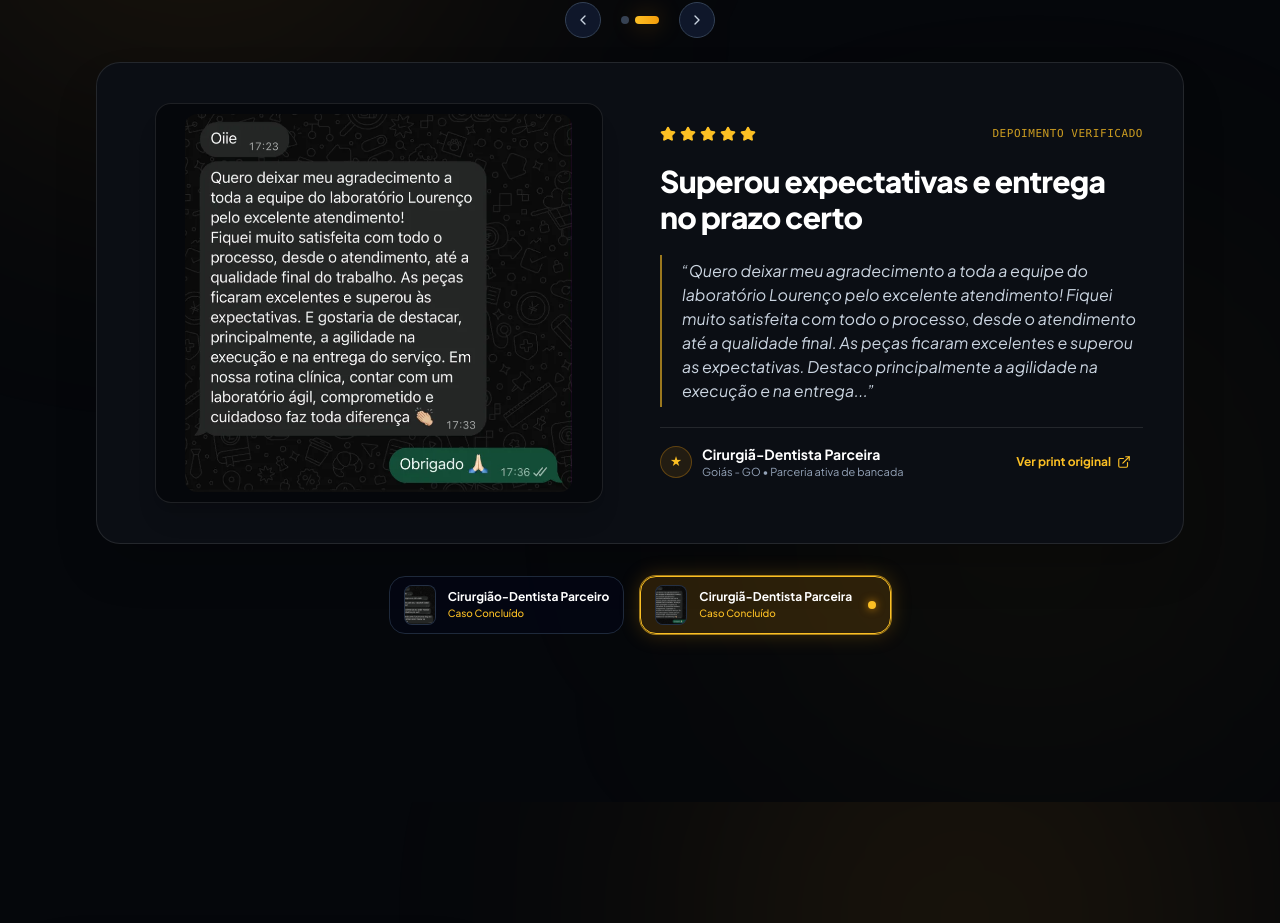
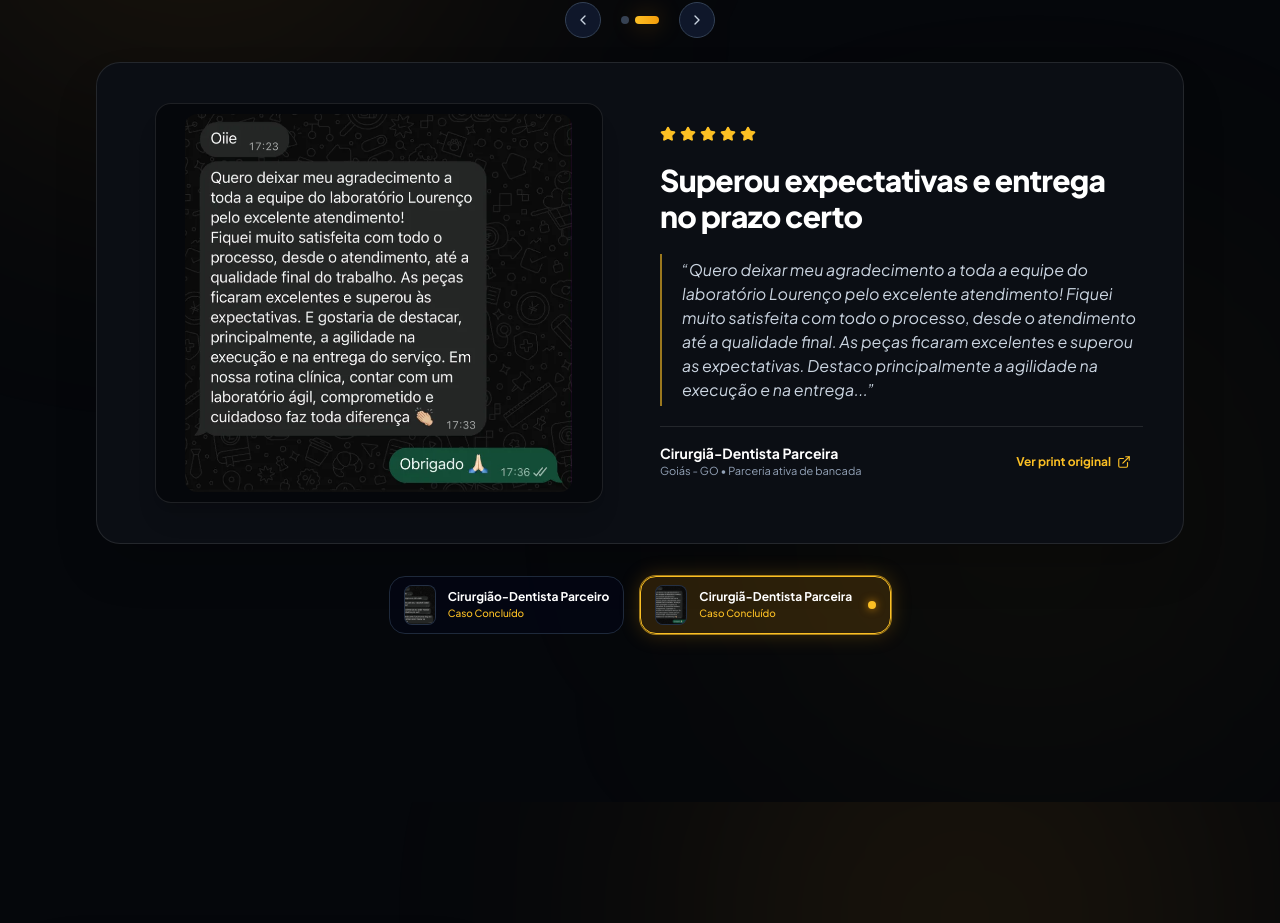
Before and after one commit to cauacreis/Osvaldo-Filho-Landing-Page, a React (Vite) app: page / in a window 1280 px wide. Shown: the part 6160-7083 px from the top of the page. Built offline with nearby package versions, Linux system fonts and the light colour scheme; the HTML template or start-up script is replaced by a standard one.

Commit message:
refactor(proof): remove Depoimento Verificado badge and star avatar circle for clean testimonial card

```diff
--- a/src/components/ProofSection.tsx
+++ b/src/components/ProofSection.tsx
@@ -206,16 +206,11 @@ export const ProofSection: React.FC<ProofSectionProps> = () => {
                   {/* Review Details & Editorial Flow */}
                   <div className="lg:col-span-6 flex flex-col justify-center text-left space-y-5">
 
-                    {/* Top Row: Stars + Verified Badge */}
-                    <div className="flex items-center justify-between gap-3">
+                    {/* Top Row: Stars */}
                     <div className="flex items-center gap-1 text-amber-400">
                       {[...Array(currentReview.stars || 5)].map((_, i) => (
                         <Star key={i} className="w-4 h-4 fill-amber-400" />
                       ))}
-                      </div>
-                      <span className="text-[11px] font-mono text-amber-400/80 uppercase tracking-wider">
-                        Depoimento Verificado
-                      </span>
                     </div>
 
                     {/* Headline */}
@@ -236,10 +231,6 @@ export const ProofSection: React.FC<ProofSectionProps> = () => {
 
                     {/* Dentist info footer */}
                     <div className="pt-4 border-t border-white/10 flex items-center justify-between gap-3">
-                      <div className="flex items-center gap-2.5">
-                        <div className="w-8 h-8 rounded-full bg-amber-500/10 border border-amber-500/30 flex items-center justify-center text-amber-400 font-bold text-xs">
-                          ★
-                        </div>
                       <div>
                         <p className="text-xs sm:text-sm font-bold text-white">
                           {currentReview.dentistType || 'Cirurgião-Dentista Parceiro'}
@@ -247,7 +238,6 @@ export const ProofSection: React.FC<ProofSectionProps> = () => {
                         <p className="text-[11px] text-slate-400">
                           {currentReview.clinicCity || 'Goiás - GO'} • Parceria ativa de bancada
                         </p>
-                        </div>
                       </div>
 
                       <button
```
Lines whose indentation alone changed are shown as unchanged.
